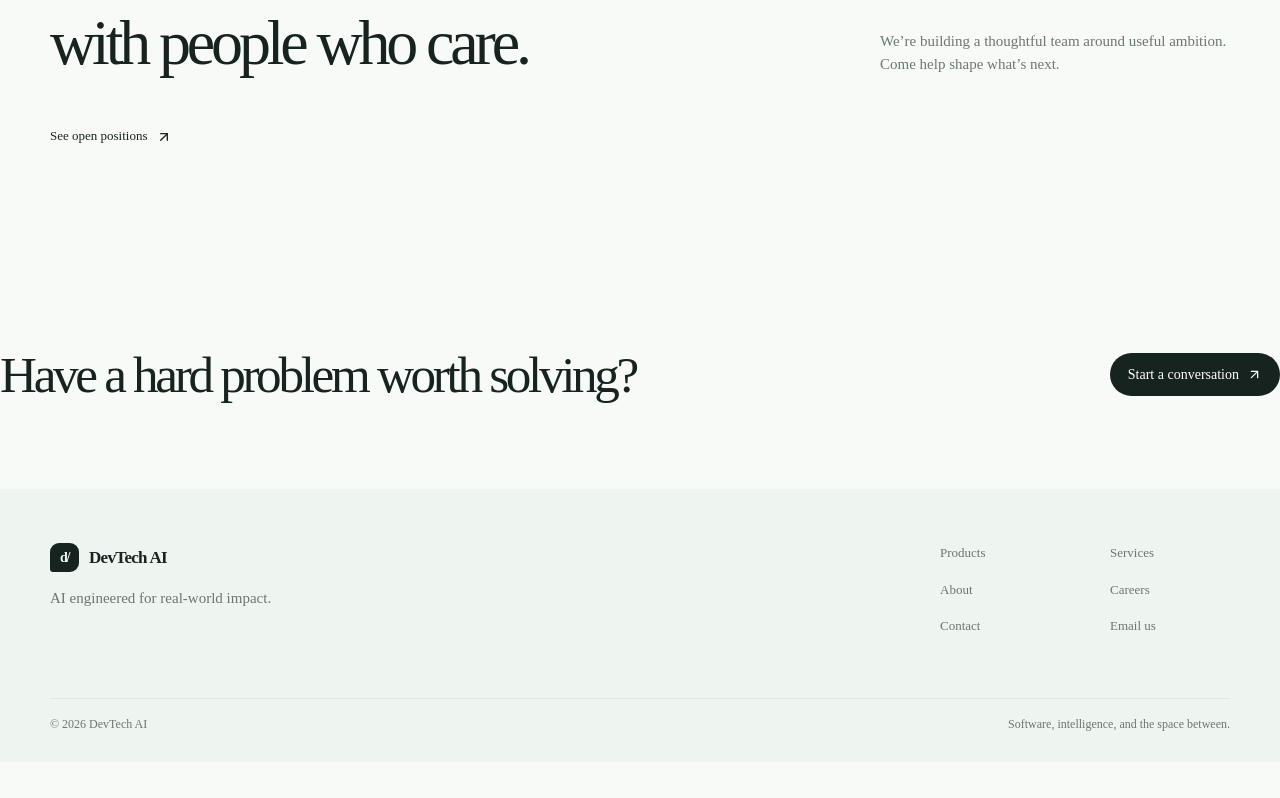
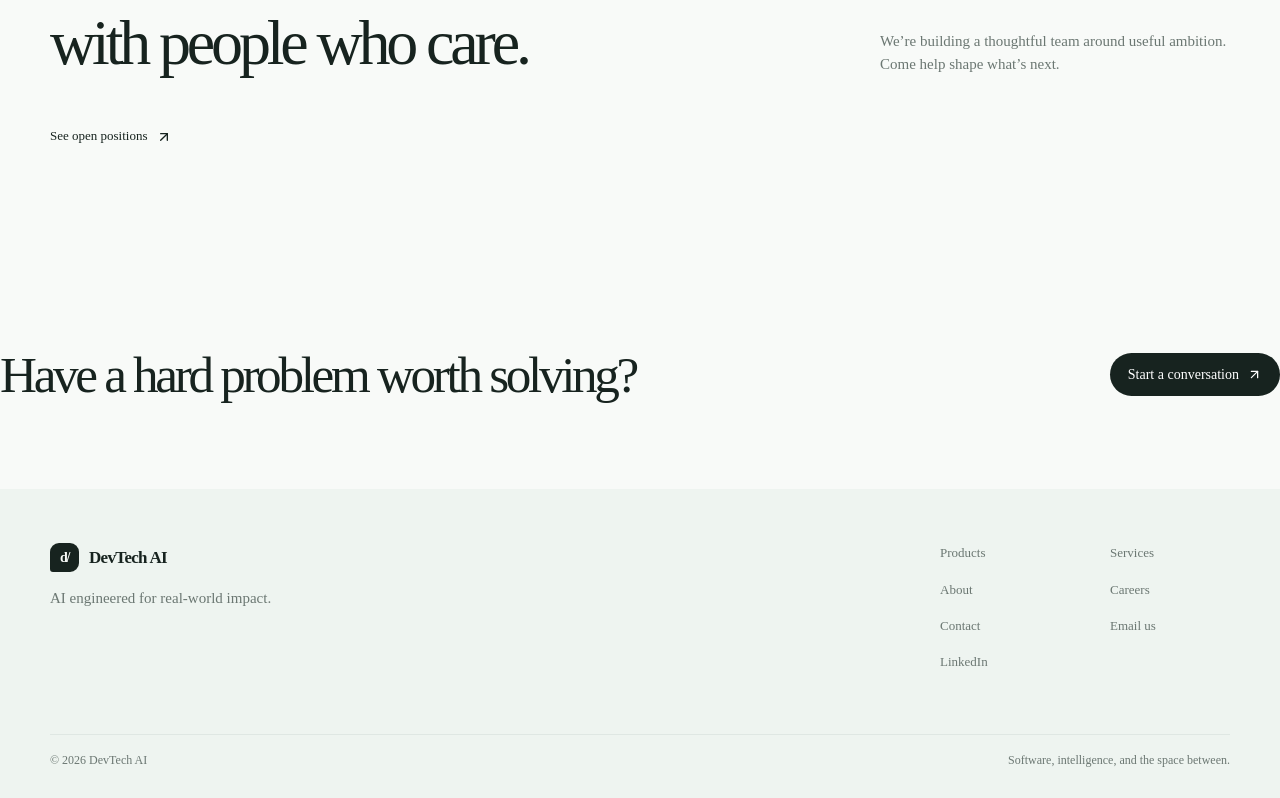
Before and after one commit to hassanaalwaqedi/DevTechA-, a Next.js app: page / in a window 1280 px wide. Shown: the part 3014-3812 px from the top of the page. Before the commit the page ends 3776 px from the top, so only its background shows below. Built offline with nearby package versions, Linux system fonts and the light colour scheme; no server answers; the database is empty.

Commit message:
Add company LinkedIn link

```diff
--- a/components/site-footer.tsx
+++ b/components/site-footer.tsx
@@ -1,5 +1,5 @@
 import Link from "next/link";
 
 export function SiteFooter() {
-  return <footer className="site-footer"><div className="container"><div className="footer-top"><div><Link href="/" className="brand"><span className="brand-mark">d/</span>DevTech AI</Link><p>AI engineered for real-world impact.</p></div><div className="footer-links"><Link href="/products">Products</Link><Link href="/services">Services</Link><Link href="/about">About</Link><Link href="/careers">Careers</Link><Link href="/contact">Contact</Link><a href="mailto:hello@devtech.ai">Email us</a></div></div><div className="footer-bottom"><span>© 2026 DevTech AI</span><span>Software, intelligence, and the space between.</span></div></div></footer>;
+  return <footer className="site-footer"><div className="container"><div className="footer-top"><div><Link href="/" className="brand"><span className="brand-mark">d/</span>DevTech AI</Link><p>AI engineered for real-world impact.</p></div><div className="footer-links"><Link href="/products">Products</Link><Link href="/services">Services</Link><Link href="/about">About</Link><Link href="/careers">Careers</Link><Link href="/contact">Contact</Link><a href="mailto:hello@devtech.ai">Email us</a><a href="https://www.linkedin.com/company/144674058" target="_blank" rel="noreferrer">LinkedIn</a></div></div><div className="footer-bottom"><span>© 2026 DevTech AI</span><span>Software, intelligence, and the space between.</span></div></div></footer>;
 }
```
